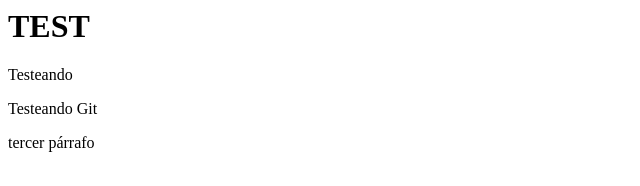
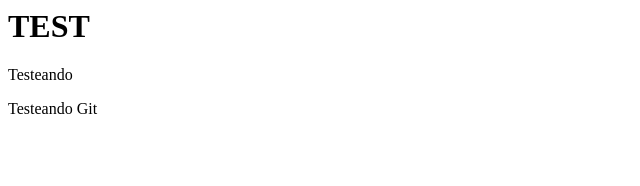
Before and after one commit to antoniobarreiroimmune/libro, a plain HTML site: page index.html in a window 1280 px wide. Shown: the whole page, without its empty margins (0-640 px from the left). Drawn offline with Linux system fonts and the light colour scheme.

Commit message:
Update index.html

```diff
--- a/index.html
+++ b/index.html
@@ -1,4 +1,3 @@
 <h1>TEST</h1>
 <P>Testeando</P>
 <p>Testeando Git</p>
-<p>tercer párrafo</p>
```
